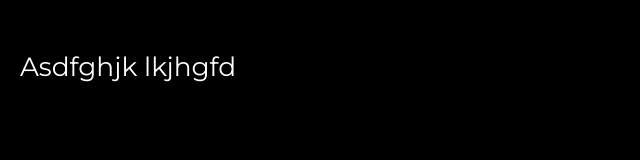
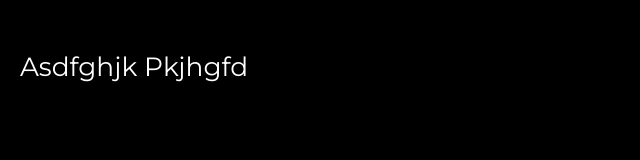
Before and after one commit to Adaxelx/photo-gallery-page, a React (Create React App) app: page / in a window 1280 px wide. Shown: the top 160 px of the page, without its empty margins (0-640 px from the left). Built offline with nearby package versions, Linux system fonts and the light colour scheme.

Commit message:
Loading animation

```diff
--- a/src/App.js
+++ b/src/App.js
@@ -1,14 +1,17 @@
 import React from 'react';
-import Home from './templates/Home';
 import { ThemeProvider } from 'styled-components';
 import GlobalStyle from './theme/GlobalStyle';
 import { theme } from './theme/mainTheme';
+
+import Loading from './components/Loading';
+import Home from './templates/Home';
 
 const App = () => {
   return (
     <ThemeProvider theme={theme}>
       <>
         <GlobalStyle />
+        <Loading />
         <Home />
       </>
     </ThemeProvider>
--- /dev/null
+++ b/src/components/Loading.js
@@ -0,0 +1,85 @@
+import React from 'react';
+import styled from 'styled-components';
+import { TimelineMax } from 'gsap/TweenMax';
+
+const StyledLoading = styled.section`
+  height: 100vh;
+  width: 100%;
+  position: fixed;
+  background-color: transparent;
+`;
+
+const StyledCon = styled.section`
+  position: absolute;
+  top: 30%;
+  width: 100%;
+  padding-left: 20px;
+`;
+
+const StyledTitles = styled.p`
+    font-size: ${({ theme }) => theme.fontSize.xxl}
+    color: transparent;
+    -webkit-text-stroke: 1px white;
+`;
+
+const StyledWord = styled.span`
+  display: inline-block;
+  opacity: 0;
+`;
+
+const Loading = () => {
+  const con = React.createRef();
+  const tit1 = React.createRef();
+  const word1 = React.createRef();
+  const word2 = React.createRef();
+  const tit2 = React.createRef();
+  const word3 = React.createRef();
+  const word4 = React.createRef();
+
+  const animate = () => {
+    const tl = new TimelineMax();
+    const t1 = tit1.current;
+    const t2 = tit2.current;
+    const w1 = word1.current;
+    const w2 = word2.current;
+    const w3 = word3.current;
+    const w4 = word4.current;
+    const cn = con.current;
+
+    tl.addLabel('hideWord')
+      .to(w1, 0.1, { x: '-300px' })
+      .to(w3, 0.1, { x: '-300px' })
+      .to(w4, 0.1, { x: '300px' })
+      .to(w2, 0.1, { x: '300px' }, 'hideWord')
+      .addLabel('showWord')
+      .to(w1, 0.5, { x: '0px', opacity: 1 })
+      .to(w2, 0.5, { x: '0px', opacity: 1 }, 'showWord')
+      .addLabel('showWord')
+      .to(w1, 0.2, { x: '0px', opacity: 1 })
+      .to(w2, 0.2, { x: '0px', opacity: 1 }, 'showWord')
+      .addLabel('showWord2')
+      .to(w3, 0.5, { x: '0px', opacity: 1 }, 'showWord2')
+      .to(w4, 0.5, { x: '0px', opacity: 1 }, 'showWord2')
+      .addLabel('moveTop', '+=0.5')
+      .to(t1, 0.5, { y: '-50px', rotation: '5deg', opacity: 0 }, 'moveTop')
+      .to(t2, 0.5, { y: '-50px', rotation: '5deg', opacity: 0 }, '+=0.05', 'moveTop')
+      .addLabel('hideAll')
+      .to(cn, 0.1, { scale: '0' });
+  };
+
+  return (
+    <StyledLoading ref={con}>
+      <StyledCon>
+        <StyledTitles ref={tit1}>
+          <StyledWord ref={word1}>Angelika</StyledWord> <StyledWord ref={word2}>Pklklkl</StyledWord>
+        </StyledTitles>
+        <StyledTitles ref={tit2}>
+          <StyledWord ref={word3}>Pasja do</StyledWord> <StyledWord ref={word4}>Zdjęć</StyledWord>
+        </StyledTitles>
+        {setTimeout(() => animate(), 100)}
+      </StyledCon>
+    </StyledLoading>
+  );
+};
+
+export default Loading;
--- a/src/templates/Home.js
+++ b/src/templates/Home.js
@@ -13,13 +13,27 @@ const Logo = styled.p`
   top: 50px;
   left: 20px;
   color: white;
+  opacity: 0;
   font-size: ${({ theme }) => theme.fontSize.s};
 `;
 
 const Home = () => {
+  const logo = React.createRef();
+
+  const animate = () => {
+    const tl = new TimelineMax();
+    const lg = logo.current;
+
+    tl.addLabel('logoAnim')
+      .to(lg, 0.1, { y: '-50px' })
+      .addLabel('showLogo')
+      .to(lg, 1, { y: '0px', opacity: 1 });
+  };
+
   return (
     <StyledHome>
-      <Logo>Asdfghjk lkjhgfd</Logo>
+      <Logo ref={logo}>Asdfghjk Pkjhgfd</Logo>
+      {setTimeout(() => animate(), 3000)}
     </StyledHome>
   );
 };
```
